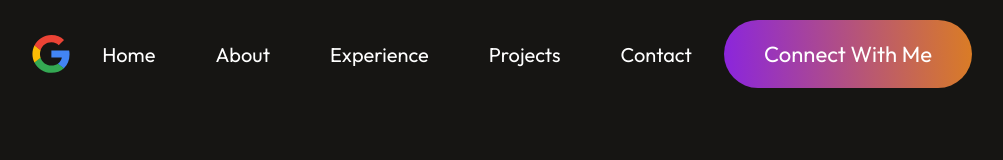
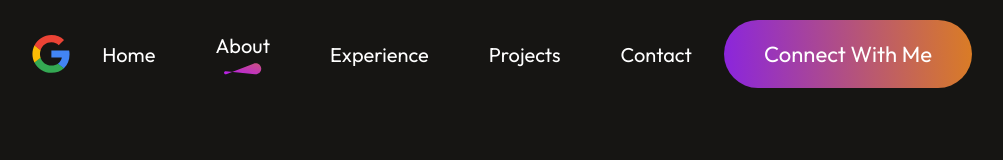
Before and after one commit to pradeeparihar/portfolio-prp, a React (Vite) app: page / in a window 1280 px wide. Shown: the top 160 px of the page, without its empty margins (138-1141 px from the left). Built offline with nearby package versions, Linux system fonts and the light colour scheme.

Commit message:
Navbar enhancement

```diff
--- a/package.json
+++ b/package.json
@@ -11,12 +11,14 @@
   },
   "dependencies": {
     "react": "^19.1.1",
+    "react-anchor-link-smooth-scroll": "^1.0.12",
     "react-dom": "^19.1.1"
   },
   "devDependencies": {
     "@eslint/js": "^9.36.0",
     "@types/node": "^24.6.0",
     "@types/react": "^19.1.16",
+    "@types/react-anchor-link-smooth-scroll": "^1.0.5",
     "@types/react-dom": "^19.1.9",
     "@vitejs/plugin-react": "^5.0.4",
     "eslint": "^9.36.0",
--- a/src/Components/About/About.tsx
+++ b/src/Components/About/About.tsx
@@ -4,7 +4,7 @@
 
 const About = () => {
   return (
-    <div className="about">
+    <div id="About" className="about">
       <div className="about-title">
         <h1>About Me</h1>
         <img src={theme_pattern} alt="" />
--- a/src/Components/Contact/Contact.tsx
+++ b/src/Components/Contact/Contact.tsx
@@ -6,7 +6,7 @@
 
 const Contact = () => {
   return (
-    <div className="contact">
+    <div id="Contact" className="contact">
       <div className="contact-title">
         <h1>Get In Touch</h1>
         <img src={theme_pattern} alt="" />
--- a/src/Components/Experiences/Experiences.tsx
+++ b/src/Components/Experiences/Experiences.tsx
@@ -36,7 +36,7 @@
         }
     ]
   return (
-    <div className='experiences'>
+    <div id='Experience' className='experiences'>
         <div className="experiences-title">
             <h1>My Experiences</h1>
             <img src={theme_pattern} alt="" />
--- a/src/Components/Hero/Hero.tsx
+++ b/src/Components/Hero/Hero.tsx
@@ -3,7 +3,7 @@
 
 const Hero = () => {
   return (
-    <div className="hero">
+    <div id="Home" className="hero">
       <img src={portfoli_img} alt="" />
       <h1><span>I'm Pradeep Parihar,</span> frontend developer based on Mumbai, India.</h1>
       <p>
--- a/src/Components/MyProjects/MyProjects.tsx
+++ b/src/Components/MyProjects/MyProjects.tsx
@@ -43,7 +43,7 @@
         }
     ]
   return (
-    <div className='myprojects'>
+    <div id='Project' className='myprojects'>
         <div className="myprojects-title">
             <h1>My Latest Projects</h1>
             <img src={theme_pattern} alt="" />
--- a/src/Components/Navbar/Navbar.css
+++ b/src/Components/Navbar/Navbar.css
@@ -17,6 +17,18 @@
     font-size: 20px;
 }
 
+.nav-menu li{
+    display: flex;
+    flex-direction: column;
+    gap: 5px;
+    cursor: pointer;
+}
+
+.nav-menu li img{
+    display: flex;
+    margin: auto;
+}
+
 .nav-connect{
     padding: 20px 40px;
     border-radius: 50px;
@@ -29,3 +41,8 @@
 .nav-connect:hover{
     transform: scale(1.05);
 }
+
+.anchor-link {
+    text-decoration: none;
+    color: white;
+}
--- a/src/Components/Navbar/Navbar.tsx
+++ b/src/Components/Navbar/Navbar.tsx
@@ -1,16 +1,22 @@
 import './navbar.css'
 import logo from '../../assets/google-logo-svg.svg'
+import { useState } from 'react'
+import underline from '../../assets/nav_underline.svg'
+import AnchorLink from 'react-anchor-link-smooth-scroll'
 
 const Navbar = () => {
+
+  const [menu, setMenu] = useState("About")
+
   return (
     <div className='navbar'>
         <img src={logo} alt='' />
         <ul className="nav-menu">
-            <li>Home</li>
-            <li>About</li>
-            <li>Experience</li>
-            <li>Projects</li>
-            <li>Contact</li>
+            <li><AnchorLink className='anchor-link' href='#Home'><p onClick={() => setMenu("Home")}>Home</p></AnchorLink>{menu === "Home" ? <img src={underline} alt='' /> : <></>}</li>
+            <li><AnchorLink className='anchor-link' offset={50} href='#About'><p onClick={() => setMenu("About")}>About</p></AnchorLink>{menu === "About" ? <img src={underline} alt='' /> : <></>}</li>
+            <li><AnchorLink className='anchor-link' offset={50} href='#Experience'><p onClick={() => setMenu("Experience")}>Experience</p></AnchorLink>{menu === "Experience" ? <img src={underline} alt='' /> : <></>}</li>
+            <li><AnchorLink className='anchor-link' offset={50} href='#Project'><p onClick={() => setMenu("Projects")}>Projects</p></AnchorLink>{menu === "Projects" ? <img src={underline} alt='' /> : <></>}</li>
+            <li><AnchorLink className='anchor-link' offset={50} href='#Contact'><p onClick={() => setMenu("Contact")}>Contact</p></AnchorLink>{menu === "Contact" ? <img src={underline} alt='' /> : <></>}</li>
         </ul>
         <div className="nav-connect">
             Connect With Me
```
Also changed, not shown: src/assets/nav_underline.svg (added), 1 other file (tests, documents, lock files or other folders).
